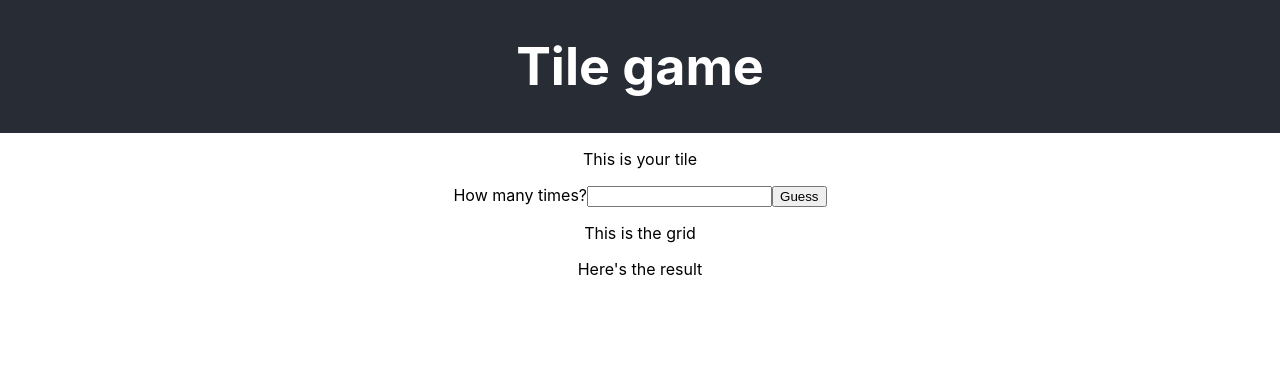
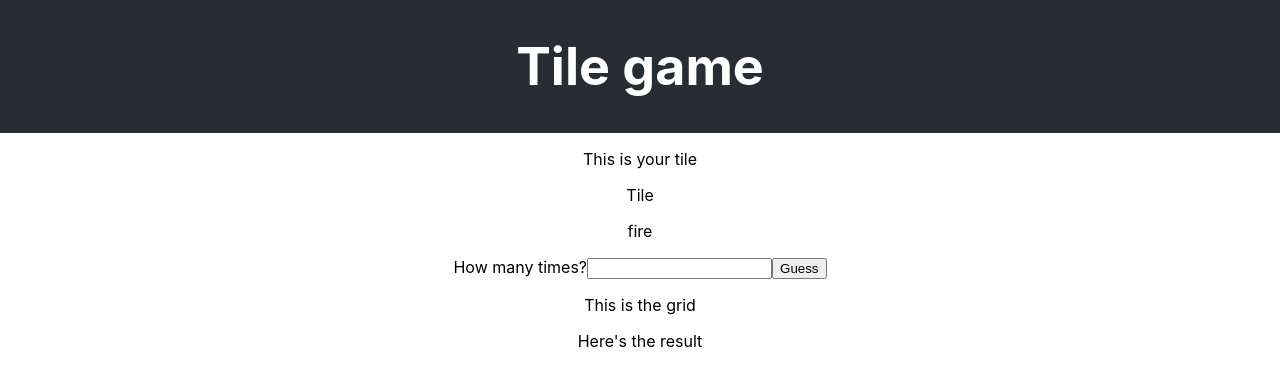
Before and after one commit to Albadylic/tile-game, a React (Create React App) app: page / in a window 1280 px wide. Shown: the top 386 px of the page. Built offline with nearby package versions, Linux system fonts and the light colour scheme.

Commit message:
Set up Tile component, and randomTile generation

```diff
--- a/src/components/RandomTile.tsx
+++ b/src/components/RandomTile.tsx
@@ -1,7 +1,11 @@
+import Tile from "./Tile";
+import generateRandomSymbol from "../helpers/generateRandomSymbol";
+
 function RandomTile() {
   return (
     <div>
       <p>This is your tile</p>
+      <Tile symbol={generateRandomSymbol()} />
     </div>
   );
 }
--- /dev/null
+++ b/src/components/Tile.tsx
@@ -0,0 +1,10 @@
+function Tile({ symbol }: { symbol: string }) {
+  return (
+    <article>
+      <p>Tile</p>
+      <p>{symbol}</p>
+    </article>
+  );
+}
+
+export default Tile;
--- /dev/null
+++ b/src/helpers/generateRandomSymbol.ts
@@ -0,0 +1,6 @@
+function generateRandomSymbol(): string {
+  const symbols = ["earth", "air", "water", "fire"];
+  const randomIndex = Math.floor(Math.random() * symbols.length);
+  return symbols[randomIndex];
+}
+export default generateRandomSymbol;
```
Also changed, not shown: 1 other file (tests, documents, lock files or other folders).
